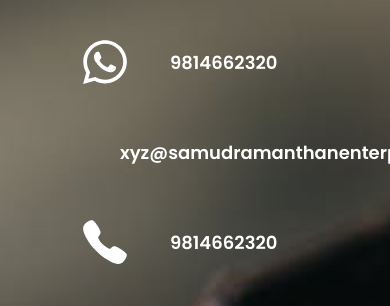
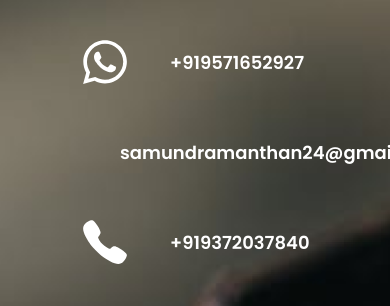
Before and after one commit to sparshsingh21/samudra-manthan, a Gatsby site: page /contact in a window 390 px wide. Shown: the part 763-1069 px from the top of the page. Built offline with nearby package versions, Linux system fonts and the light colour scheme; Gatsby itself is replaced by a stand-in of ours.

Commit message:
Updated email and mobile number

```diff
--- a/src/pages/contact/index.tsx
+++ b/src/pages/contact/index.tsx
@@ -35,19 +35,19 @@ const ContactPage = () => {
         <Box display={"flex"} gap={10} alignItems={"center"} color={"white"}>
           <FaWhatsapp size={50} />
           <Text fontWeight={"semibold"} fontSize={18}>
-            9814662320
+            +919571652927
           </Text>
         </Box>
         <Box display={"flex"} gap={10} alignItems={"center"} color={"white"}>
           <SiGmail size={50} />
           <Text fontWeight={"semibold"} fontSize={18}>
-            xyz@samudramanthanenterprise.in
+            samundramanthan24@gmail.com
           </Text>
         </Box>
         <Box display={"flex"} gap={10} alignItems={"center"} color={"white"}>
           <IoCall size={50} />
           <Text fontWeight={"semibold"} fontSize={18}>
-            9814662320
+            +919372037840
           </Text>
         </Box>
       </Box>
```
